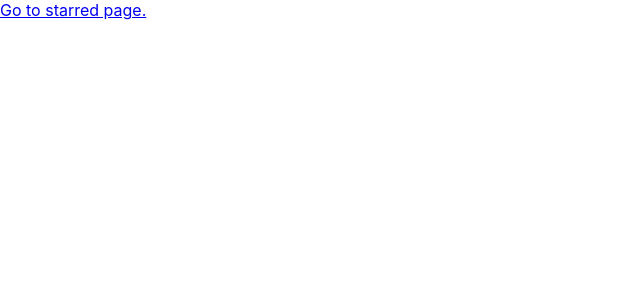
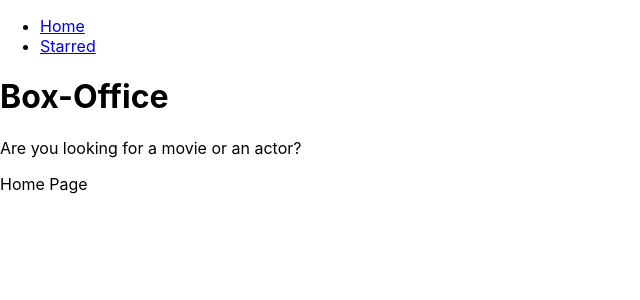
Before and after one commit to RahulBisht17/Box-Office-App, a React (Create React App) app: page / in a window 1280 px wide. Shown: the top 300 px of the page, without its empty margins (0-640 px from the left). Built offline with nearby package versions, Linux system fonts and the light colour scheme.

Commit message:
added navigation and shared layout for home nd starred pages

```diff
--- a/src/App.jsx
+++ b/src/App.jsx
@@ -1,13 +1,16 @@
 import {BrowserRouter, Routes, Route } from "react-router-dom";
 import Home from "./pages/Home";
 import Starred from "./pages/Starred";
+import MainLayout from "./components/MainLayout";
 
 function App() {
   return(
     <BrowserRouter>
     <Routes>
-      <Route path="/" element={<Home/>}></Route>
-      <Route path="/starred" element={<Starred/>}></Route>
+      <Route element={<MainLayout/>}>
+        <Route path="/" element={<Home/>}></Route>
+        <Route path="/starred" element={<Starred/>}></Route>
+      </Route>
       <Route path="*" element={<div>404 Page Not Found</div>} />
 
       {/* <Route path="/" element={<App />}>
--- /dev/null
+++ b/src/components/AppTittle.jsx
@@ -0,0 +1,9 @@
+export default function AppTittle(props) {
+    const {title="Box-Office", subtitle="Are you looking for a movie or an actor?"}=props;
+    return (
+        <div>
+            <h1>{title}</h1>
+            <p>{subtitle}</p>
+        </div>
+    )
+};
--- /dev/null
+++ b/src/components/MainLayout.jsx
@@ -0,0 +1,13 @@
+import { Outlet } from "react-router-dom";
+import Navs from "./Navs";
+import AppTittle from "./AppTittle";
+const MainLayout=()=>{
+    return (
+        <div>
+            <Navs/>
+            <AppTittle/>
+            <Outlet/>
+        </div>
+    );
+};
+export default MainLayout;
--- /dev/null
+++ b/src/components/Navs.jsx
@@ -0,0 +1,24 @@
+import { Link } from "react-router-dom";
+
+const LINKS=[
+    {
+        text:"Home",
+        to:"/"
+    },
+    {
+        text:"Starred",
+        to:"/starred"
+    }
+]
+const Navs=()=>{
+    return <div>
+        <ul>
+            {LINKS.map((item) =>(
+                <li key={item.to}>
+                    <Link to={item.to}>{item.text}</Link>
+                </li>
+            ))}
+        </ul>
+    </div>
+};
+export default Navs;
--- a/src/pages/Home.jsx
+++ b/src/pages/Home.jsx
@@ -1,8 +1,6 @@
-import { Link } from "react-router-dom";
-
 const Home=()=>{
     return <div>
-        <Link to="/starred">Go to starred page.</Link>
+        <div>Home Page</div>
     </div>
 }
 
```
